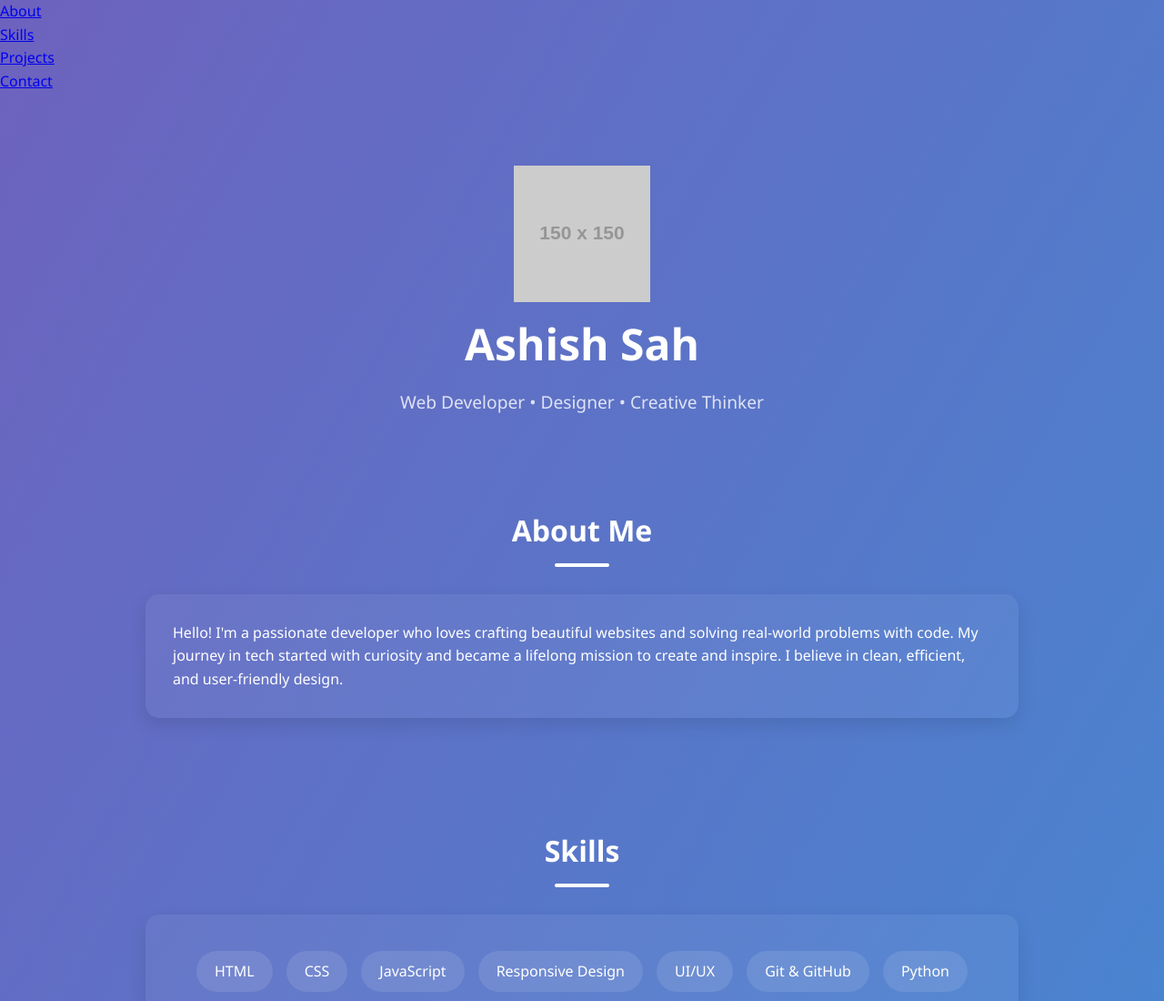
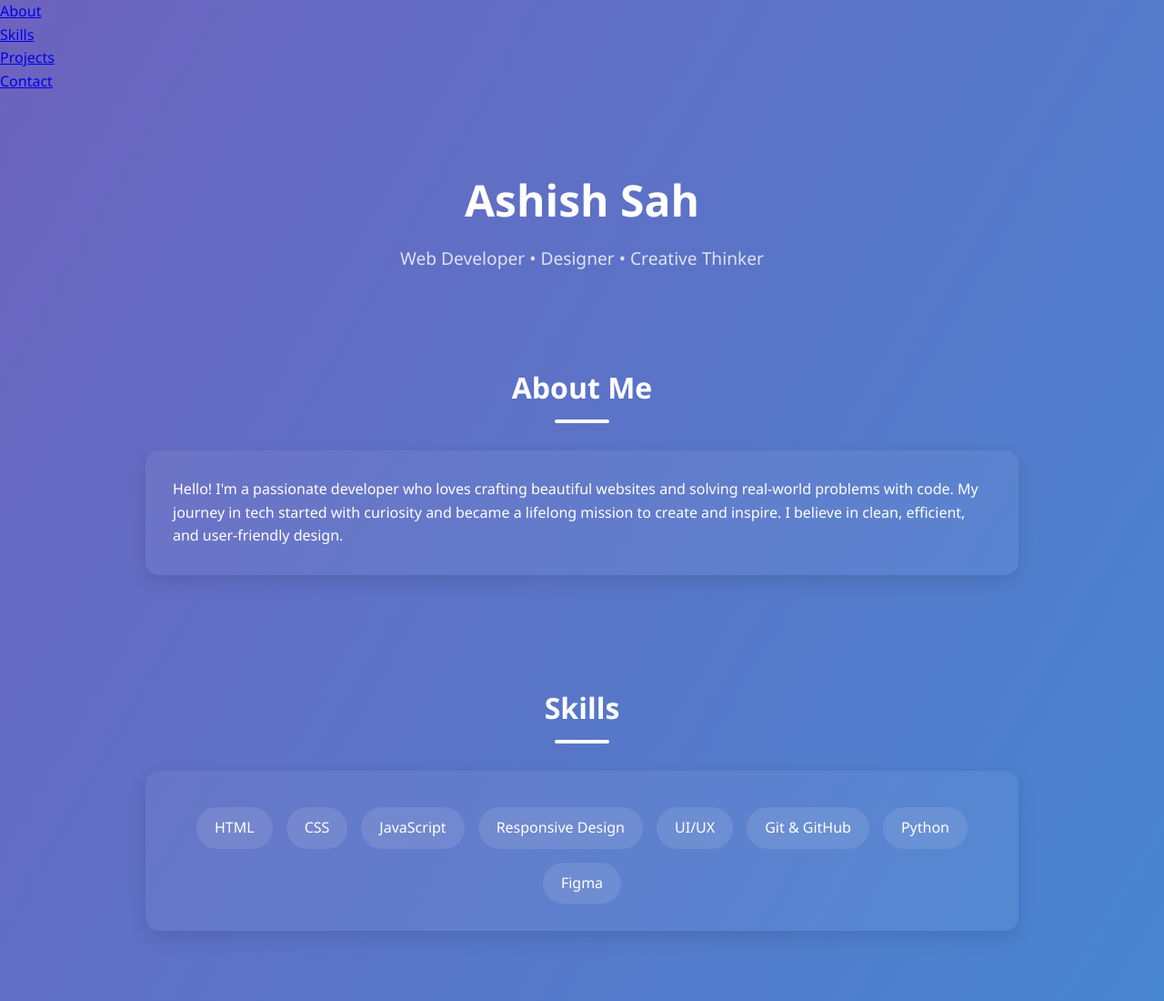
Before and after one commit to Its-AshishCollab/git-day2, a plain HTML site: page index.html in a window 1280 px wide. Shown: the top 1100 px of the page at 91% size. Drawn offline with Linux system fonts and the light colour scheme; placeholder pictures from the web are drawn by us.

Commit message:
updated index.html file

```diff
--- a/index.html
+++ b/index.html
@@ -3,8 +3,6 @@
 <head>
   <meta charset="UTF-8" />
   <meta name="viewport" content="width=device-width, initial-scale=1.0"/>
-  <meta name="description" content="Ashish Sah's personal portfolio showcasing web development skills and projects.">
-  <meta name="author" content="Ashish Sah">
   <title>Ashish Sah | Portfolio</title>
   <link rel="stylesheet" href="style.css" />
 </head>
@@ -20,7 +18,6 @@
   </nav>
 
   <header>
-    <img src="https://via.placeholder.com/150" alt="Ashish Sah" class="profile-img">
     <h1>Ashish Sah</h1>
     <p>Web Developer • Designer • Creative Thinker</p>
   </header>
```
